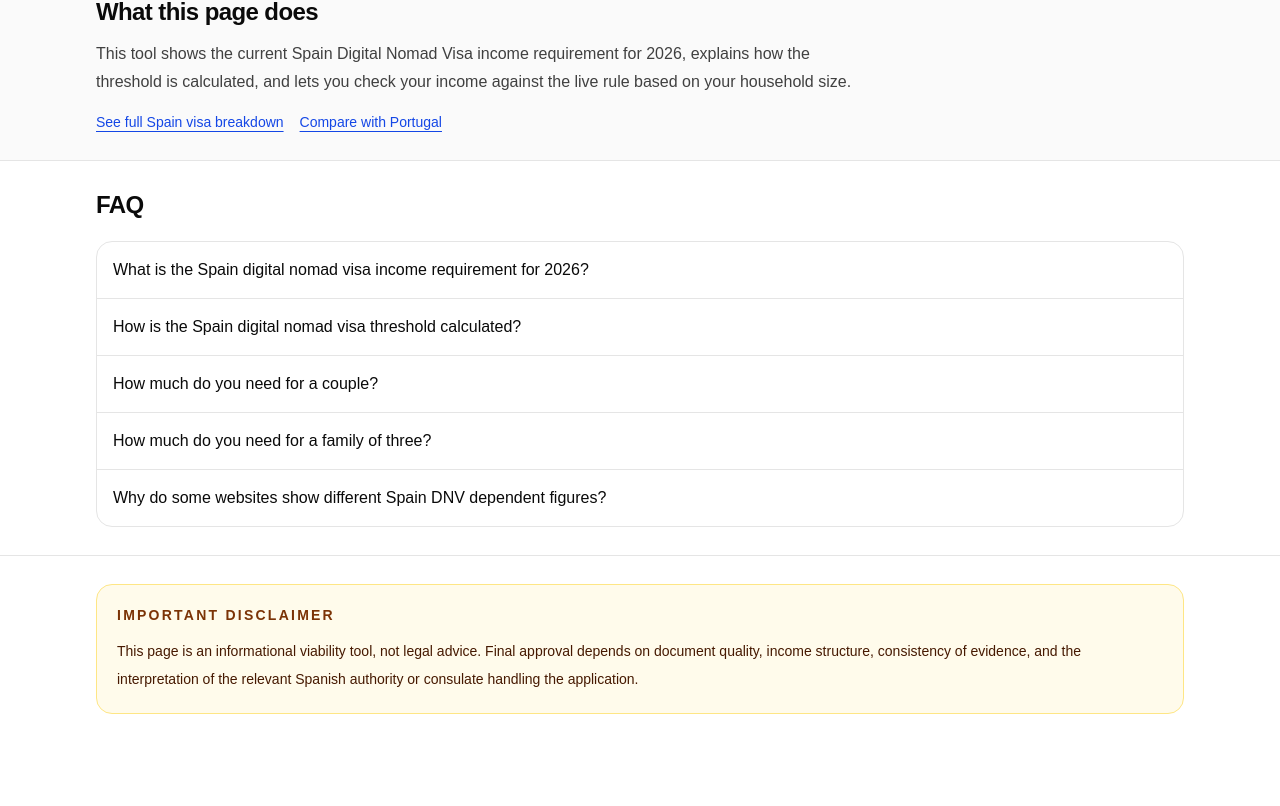
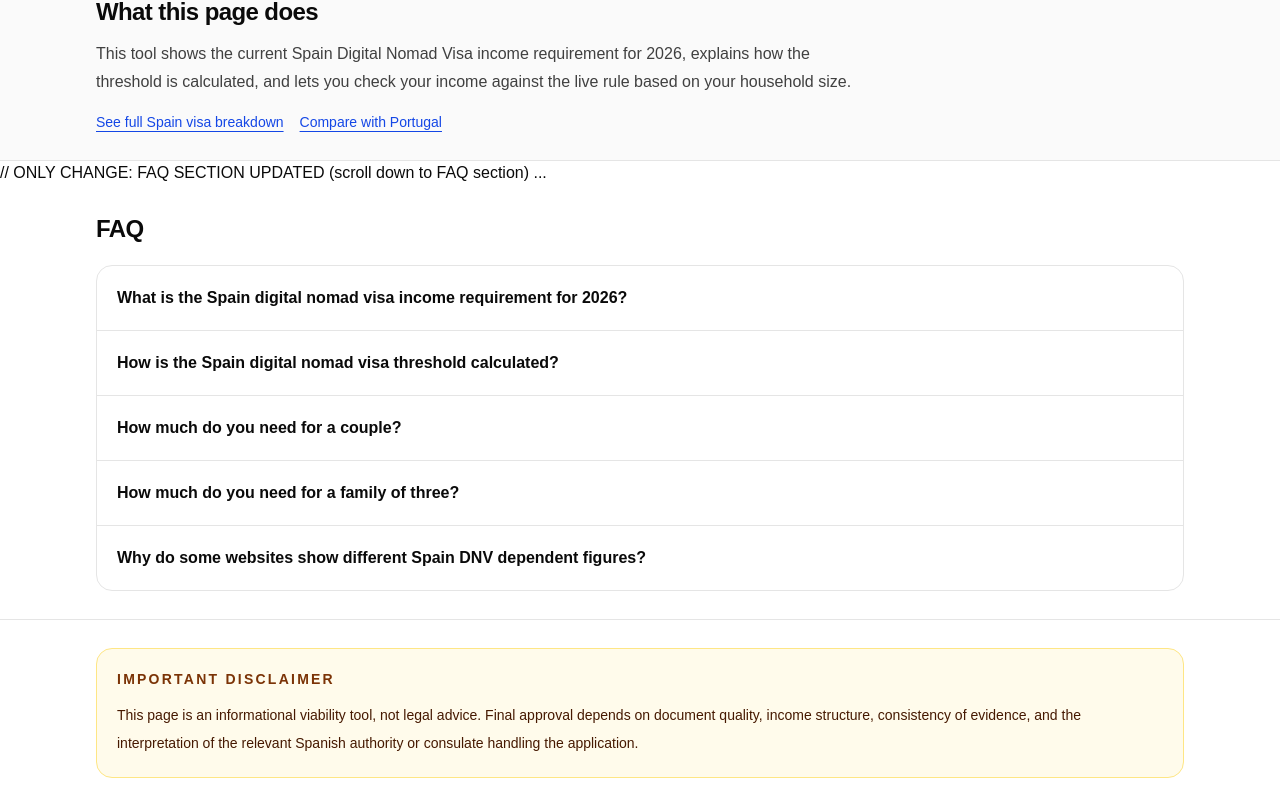
Before and after one commit to theviabilityindex-crypto/theviability-global-next, a Next.js app: page /check/spain in a window 1280 px wide. Shown: the part 2521-3327 px from the top of the page. Before the commit the page ends 3263 px from the top, so only its background shows below. Built offline with nearby package versions, Linux system fonts and the light colour scheme.

Commit message:
Enhance FAQ readability with bold question styling (GOAT UX improvement)

```diff
--- a/app/check/spain/page.tsx
+++ b/app/check/spain/page.tsx
@@ -488,6 +488,10 @@ export default function SpainCheckPage() {
           </div>
         </section>
 
+       // ONLY CHANGE: FAQ SECTION UPDATED (scroll down to FAQ section)
+
+...
+
         <section className="border-b border-neutral-200 bg-white">
           <div className="mx-auto max-w-6xl px-4 py-6 sm:px-6 sm:py-7 lg:px-8">
             <div className="max-w-3xl">
@@ -496,10 +500,13 @@ export default function SpainCheckPage() {
 
             <div className="mt-5 divide-y divide-neutral-200 rounded-2xl border border-neutral-200 bg-white">
               {faqs.map((faq) => (
-                <details key={faq.question} className="group p-4 open:bg-neutral-50">
-                  <summary className="cursor-pointer list-none text-base font-medium text-neutral-950">
-                    {faq.question}
+                <details key={faq.question} className="group p-5 open:bg-neutral-50">
+                  <summary className="cursor-pointer list-none">
+                    <span className="block text-base font-semibold text-neutral-950">
+                      {faq.question}
+                    </span>
                   </summary>
+
                   <p className="mt-3 text-sm leading-7 text-neutral-700">
                     {faq.answer}
                   </p>
```
